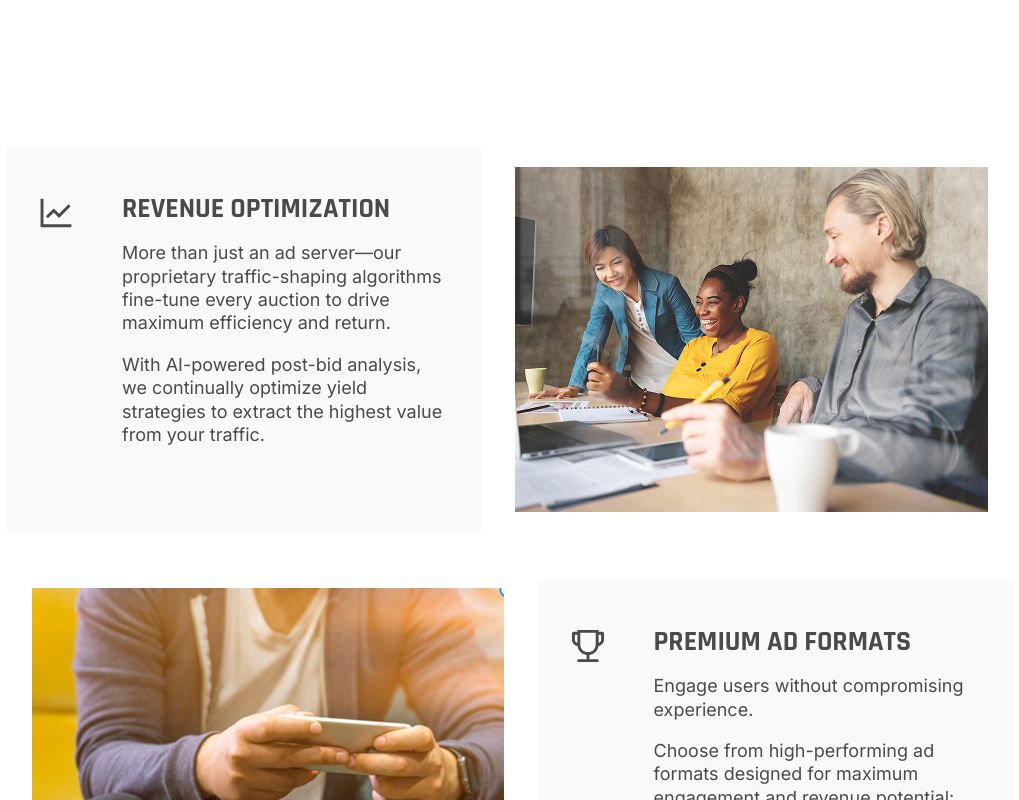
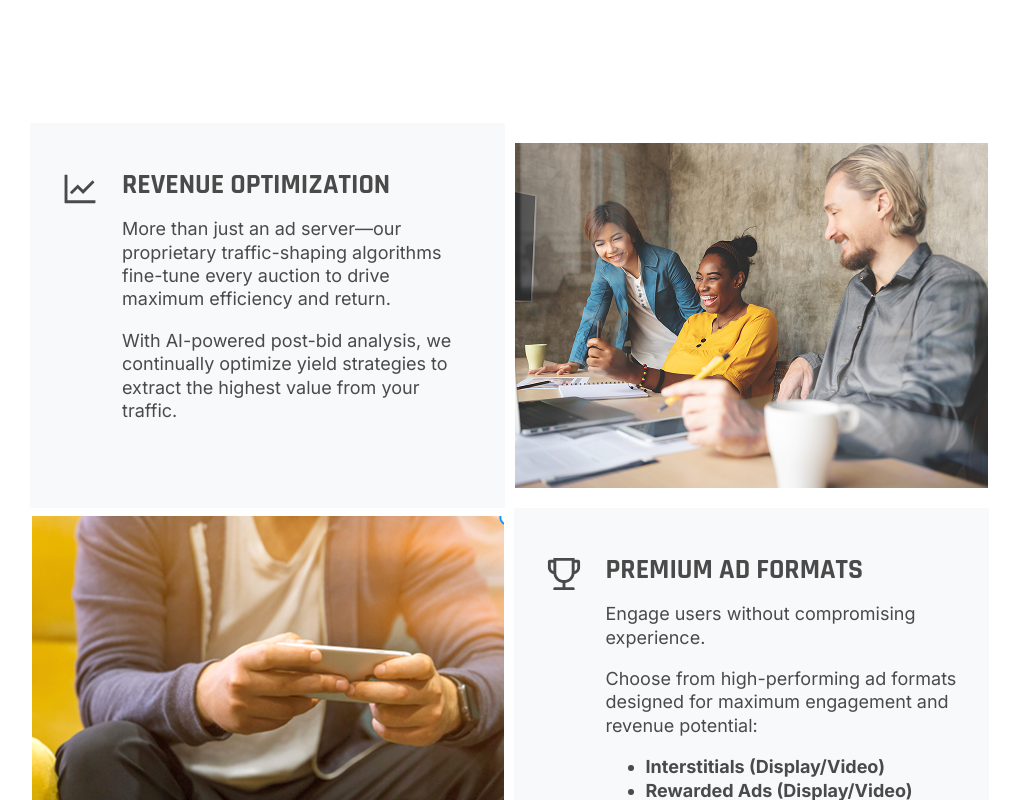
Before and after one commit to jwong65/vite-react-site, a React (Vite) app: page /publisher in a window 1280 px wide. Shown: the part 1720-2520 px from the top of the page, without its empty margins (135-1154 px from the left). Built offline with nearby package versions, Linux system fonts and the light colour scheme.

Commit message:
Removed gap and margin on text-box

```diff
--- a/src/pages/publisher.css
+++ b/src/pages/publisher.css
@@ -283,10 +283,8 @@
     flex-direction: row;
     align-items: flex-start;
     padding: 48px 32px;
-    gap: 24px;
     align-self: stretch;
 
-    margin: 24px;
     width: auto;
     min-width: 475px;
     height: auto;
```
